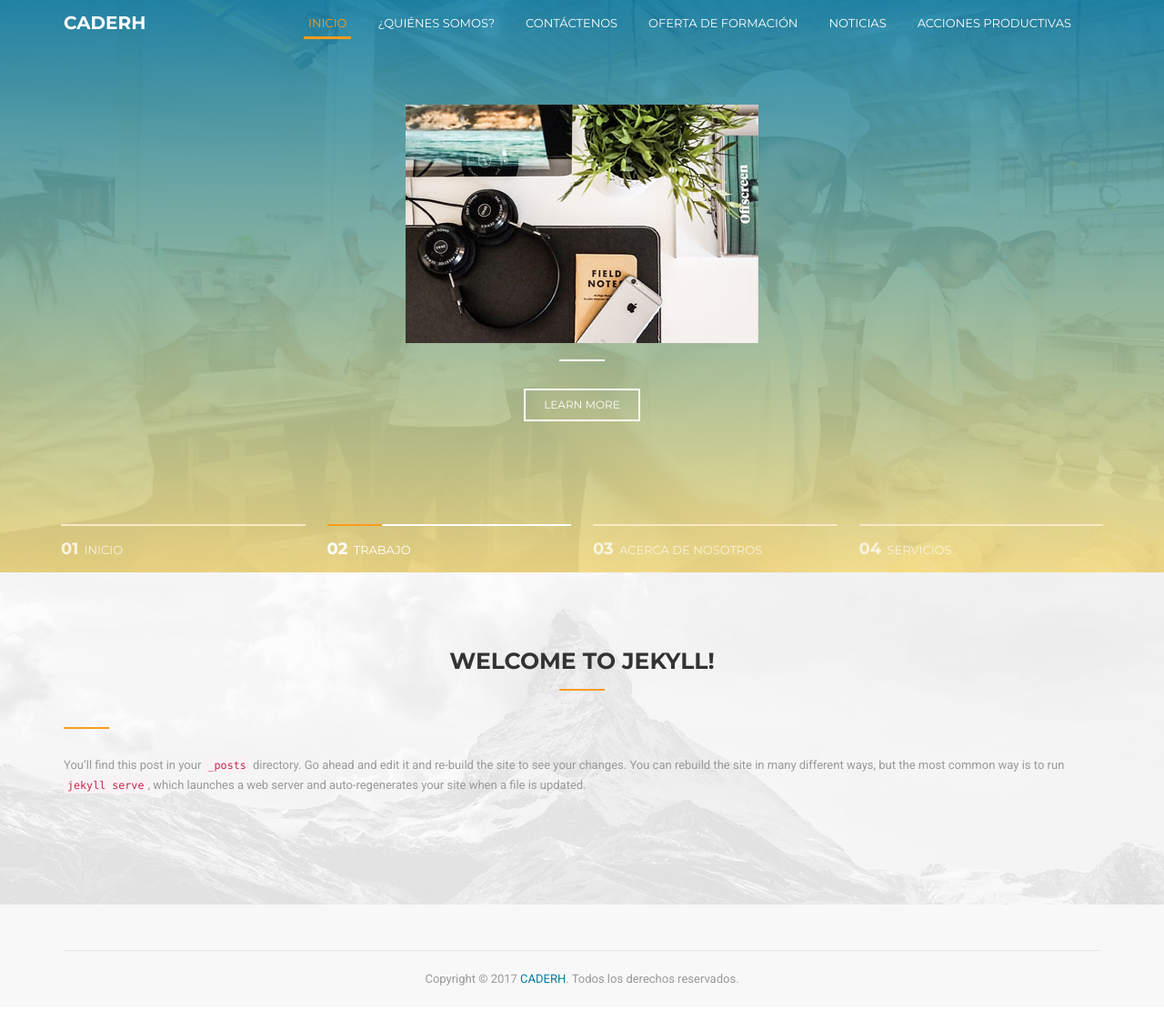
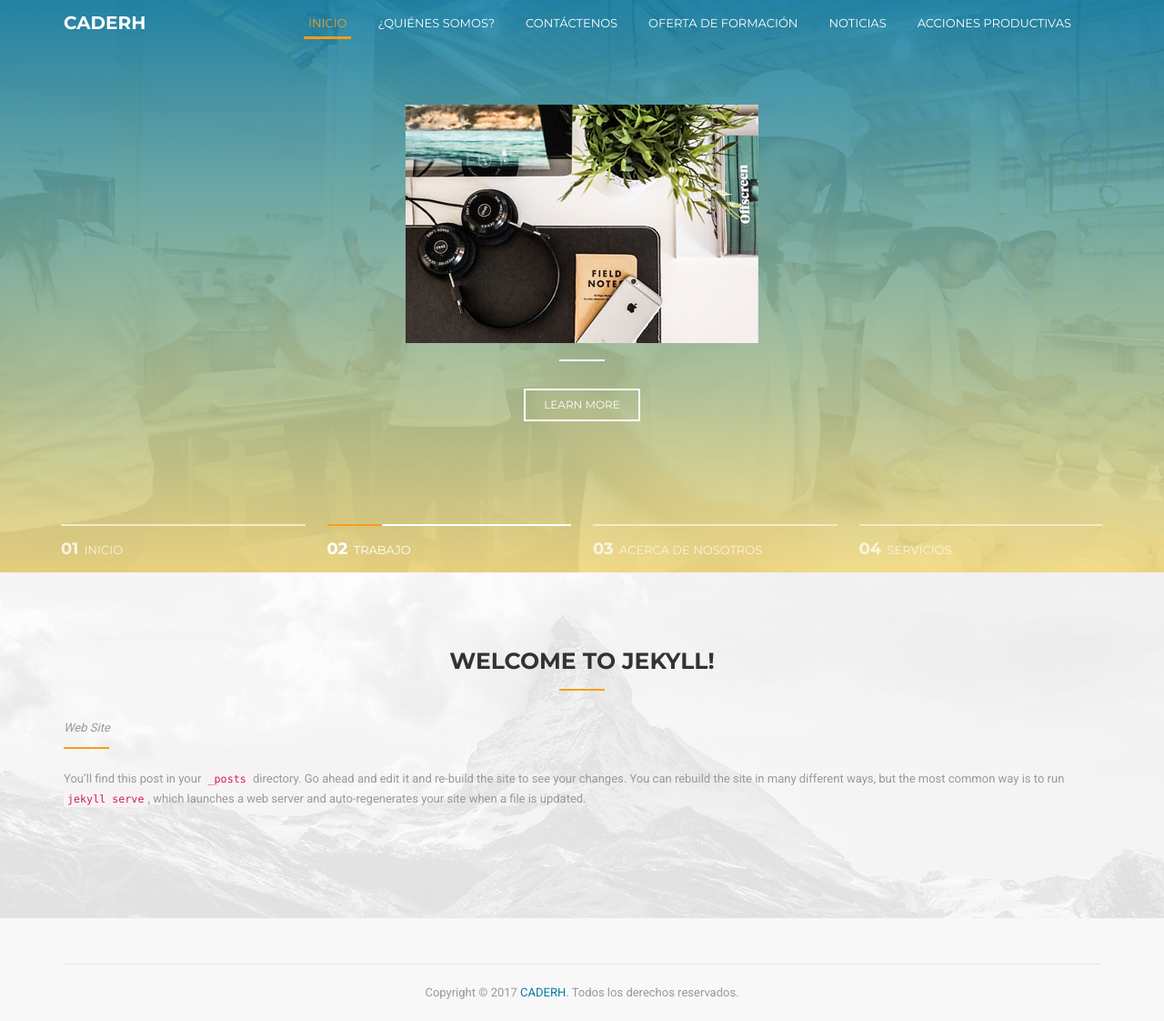
Before and after one commit to caderh/caderh.github.io, a Jekyll site: the page built from _posts/2017-12-01-welcome-to-jekyll.markdown, in a window 1280 px wide. Shown: the whole page at 91% size. Built offline with Jekyll 4.4.1, drawn with Linux system fonts in a browser that asks for light colours.

Commit message:
Adding Category to Posts

```diff
--- a/_layouts/post.html
+++ b/_layouts/post.html
@@ -142,7 +142,7 @@
 					<div class="col-md-12">
 						<div layout="row" class="item">
 							<div class="info">
-								<span class="regency">{{page.categories}}</span>
+								<span class="regency">{{page.cat}}</span>
 								<p class="desc">
 									{{content}}
 								</p>
--- a/_posts/2017-12-01-welcome-to-jekyll.markdown
+++ b/_posts/2017-12-01-welcome-to-jekyll.markdown
@@ -5,7 +5,7 @@
 month: Dic
 description: jekyll update
 image: ../assets/images/our-blog/img-1.jpg
-permalink: /news/:path
+cat: Web Site
 ---
 
 You’ll find this post in your `_posts` directory. Go ahead and edit it and re-build the site to see your changes. You can rebuild the site in many different ways, but the most common way is to run `jekyll serve`, which launches a web server and auto-regenerates your site when a file is updated.
--- a/_posts/2017-12-02-welcome-to-jekyll.markdown
+++ b/_posts/2017-12-02-welcome-to-jekyll.markdown
@@ -5,6 +5,7 @@
 month: Dic.
 description: jekyll update
 image: ../assets/images/our-blog/img-2.jpg
-permalink: /news/:path
+cat: Design
 ---
+
 You’ll find this post in your `_posts` directory. Go ahead and edit it and re-build the site to see your changes. You can rebuild the site in many different ways, but the most common way is to run `jekyll serve`, which launches a web server and auto-regenerates your site when a file is updated.
```
